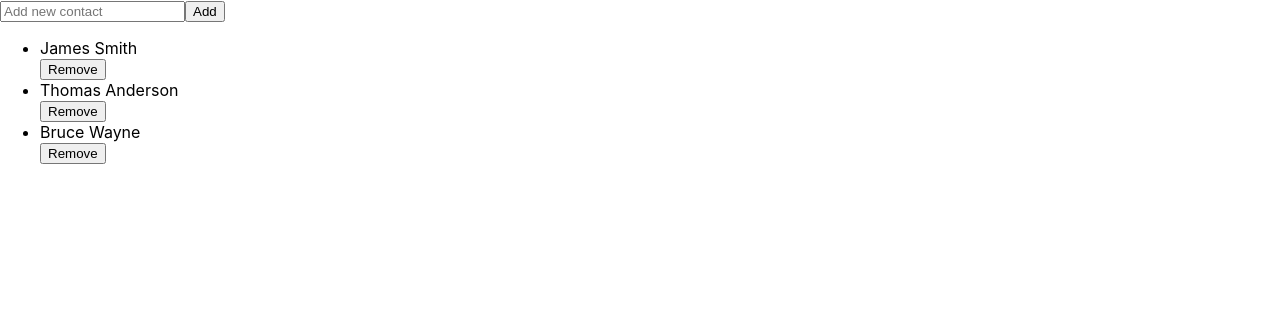
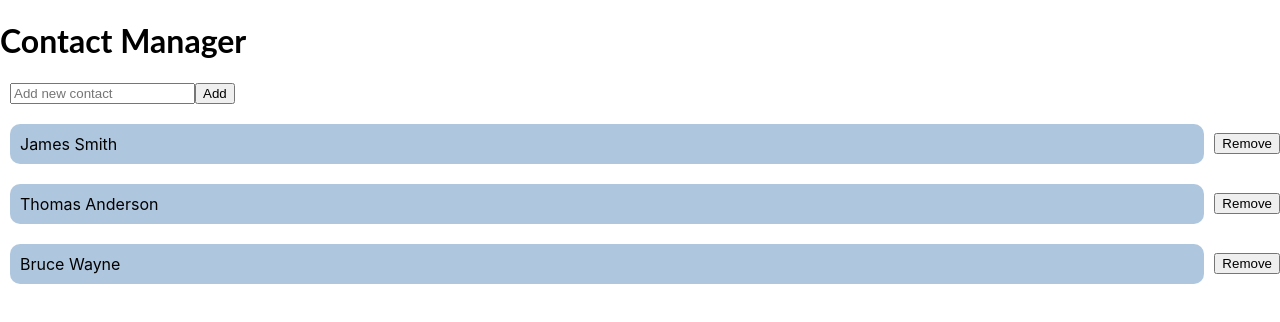
Before and after one commit to jabinich/react-demo, a React (Create React App) app: page / in a window 1280 px wide. Shown: the top 322 px of the page. Built offline with nearby package versions, Linux system fonts and the light colour scheme.

Commit message:
do some jobs with css

```diff
--- a/public/index.html
+++ b/public/index.html
@@ -24,10 +24,11 @@
       work correctly both with client-side routing and a non-root public URL.
       Learn how to configure a non-root public URL by running `npm run build`.
     -->
-    <title>React App</title>
+    <title>React Demo</title>
   </head>
   <body>
     <noscript>You need to enable JavaScript to run this app.</noscript>
+    <h1>Contact Manager</h1>
     <div id="root"></div>
     <!--
       This HTML file is a template.
--- a/src/index.css
+++ b/src/index.css
@@ -11,3 +11,32 @@ code {
   font-family: source-code-pro, Menlo, Monaco, Consolas, 'Courier New',
     monospace;
 }
+
+h1, p {
+  font-family: Lato;
+}
+ul {
+  padding: 0;
+  margin:10px 0 0 0;
+}
+li {
+  list-style-type: none;
+  padding: 10px;
+  margin: 10px;
+  background-color:rgba(61, 120, 175, 0.411);
+  border-radius: 10px;
+  flex:1;
+}
+form {
+  margin: 10px;
+}
+
+.item_div {
+  display: flex;
+  align-items: center;
+}
+
+
+button {
+  flex-shrink: 0;
+}
--- a/src/index.js
+++ b/src/index.js
@@ -40,7 +40,7 @@ function PeopleList(props) {
   }
 
   const listItems = arr.map((val, index) =>
-    <div>
+    <div className='item_div'>
     <li key={index}>{val}</li>
     <button onClick={ ()=> delContact(index) }>Remove</button>
     </div>
```
